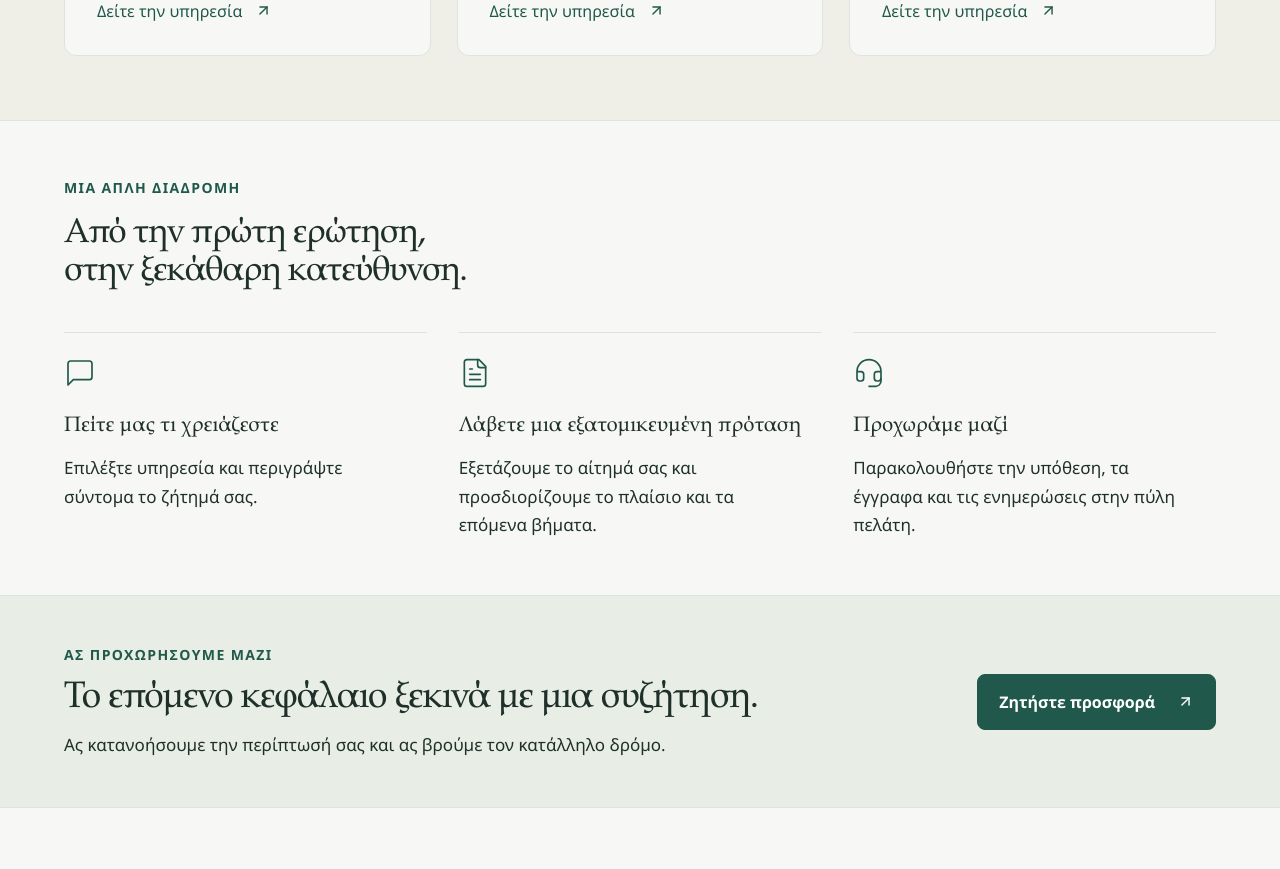
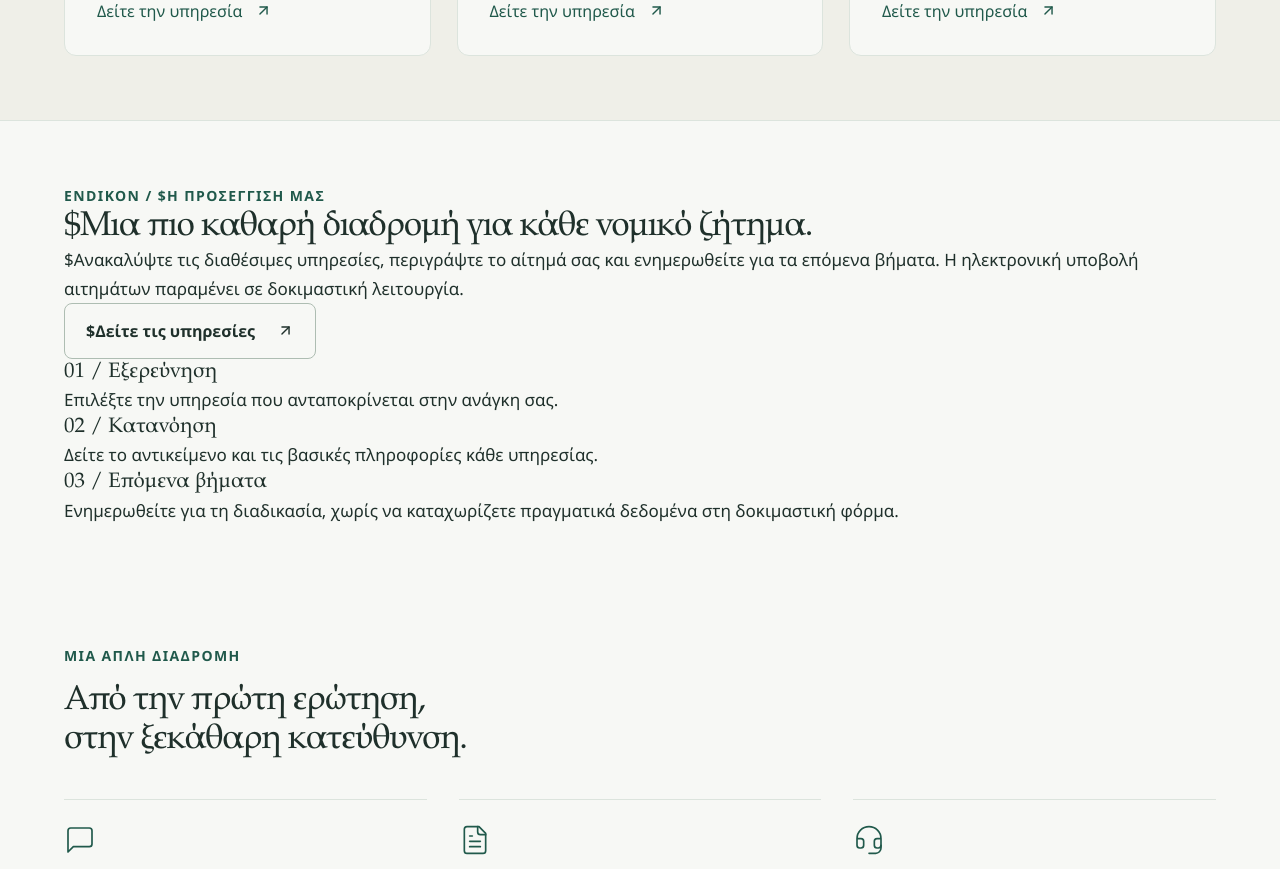
Before and after one commit to gogochristop-debug/endikon, a Next.js app: page /el in a window 1280 px wide. Shown: the part 1720-2589 px from the top of the page. Built offline with nearby package versions, Linux system fonts and the light colour scheme.

Commit message:
feat: add bilingual editorial homepage section and workspace redesign hooks

```diff
--- a/components/website.tsx
+++ b/components/website.tsx
@@ -518,7 +518,7 @@ export function Website({
         </div>
       </header>
       {dashboard ? (
-        <div className="dashboard-shell">
+        <div className="dashboard-shell redesigned-workspace">
           <aside className="sidebar">
             <span className="eyebrow">
               {isAdmin
@@ -570,7 +570,7 @@ export function Website({
               </div>
             </div>
           </aside>
-          <main id="main-content" className="dashboard-main">
+          <main id="main-content" className="dashboard-main redesigned-main">
             <div className="dashboard-top">
               <span className="eyebrow">
                 {isAdmin
@@ -986,6 +986,21 @@ export function Website({
                 </div>
                 {cards()}
               </section>
+              <section className="experience-section section" aria-labelledby="experience-heading">
+                <div className="experience-intro">
+                  <span className="eyebrow">ENDIKON / ${lang === "el" ? "Η ΠΡΟΣΕΓΓΙΣΗ ΜΑΣ" : "OUR APPROACH"}</span>
+                  <h2 id="experience-heading">${lang === "el" ? "Μια πιο καθαρή διαδρομή για κάθε νομικό ζήτημα." : "A clearer path through every legal matter."}</h2>
+                  <p>${lang === "el" ? "Ανακαλύψτε τις διαθέσιμες υπηρεσίες, περιγράψτε το αίτημά σας και ενημερωθείτε για τα επόμενα βήματα. Η ηλεκτρονική υποβολή αιτημάτων παραμένει σε δοκιμαστική λειτουργία." : "Explore the available services, outline your enquiry and understand the next steps. Online enquiry submission remains in demonstration mode."}</p>
+                  <Link href={href("services")} className="button secondary">${lang === "el" ? "Δείτε τις υπηρεσίες" : "Explore services"} <ArrowUpRight size={17} /></Link>
+                </div>
+                <div className="experience-points">
+                  {[
+                    [lang === "el" ? "01 / Εξερεύνηση" : "01 / Explore", lang === "el" ? "Επιλέξτε την υπηρεσία που ανταποκρίνεται στην ανάγκη σας." : "Find the service that fits your needs."],
+                    [lang === "el" ? "02 / Κατανόηση" : "02 / Understand", lang === "el" ? "Δείτε το αντικείμενο και τις βασικές πληροφορίες κάθε υπηρεσίας." : "Review the scope and key information for each service."],
+                    [lang === "el" ? "03 / Επόμενα βήματα" : "03 / Next steps", lang === "el" ? "Ενημερωθείτε για τη διαδικασία, χωρίς να καταχωρίζετε πραγματικά δεδομένα στη δοκιμαστική φόρμα." : "Learn about the process without entering real data in the demo form."]
+                  ].map(([heading, description]) => <div className="experience-point" key={heading}><h3>{heading}</h3><p>{description}</p></div>)}
+                </div>
+              </section>
               <section className="process section">
                 <span className="eyebrow">{t.processTag}</span>
                 <h2>{t.processTitle}</h2>
```
